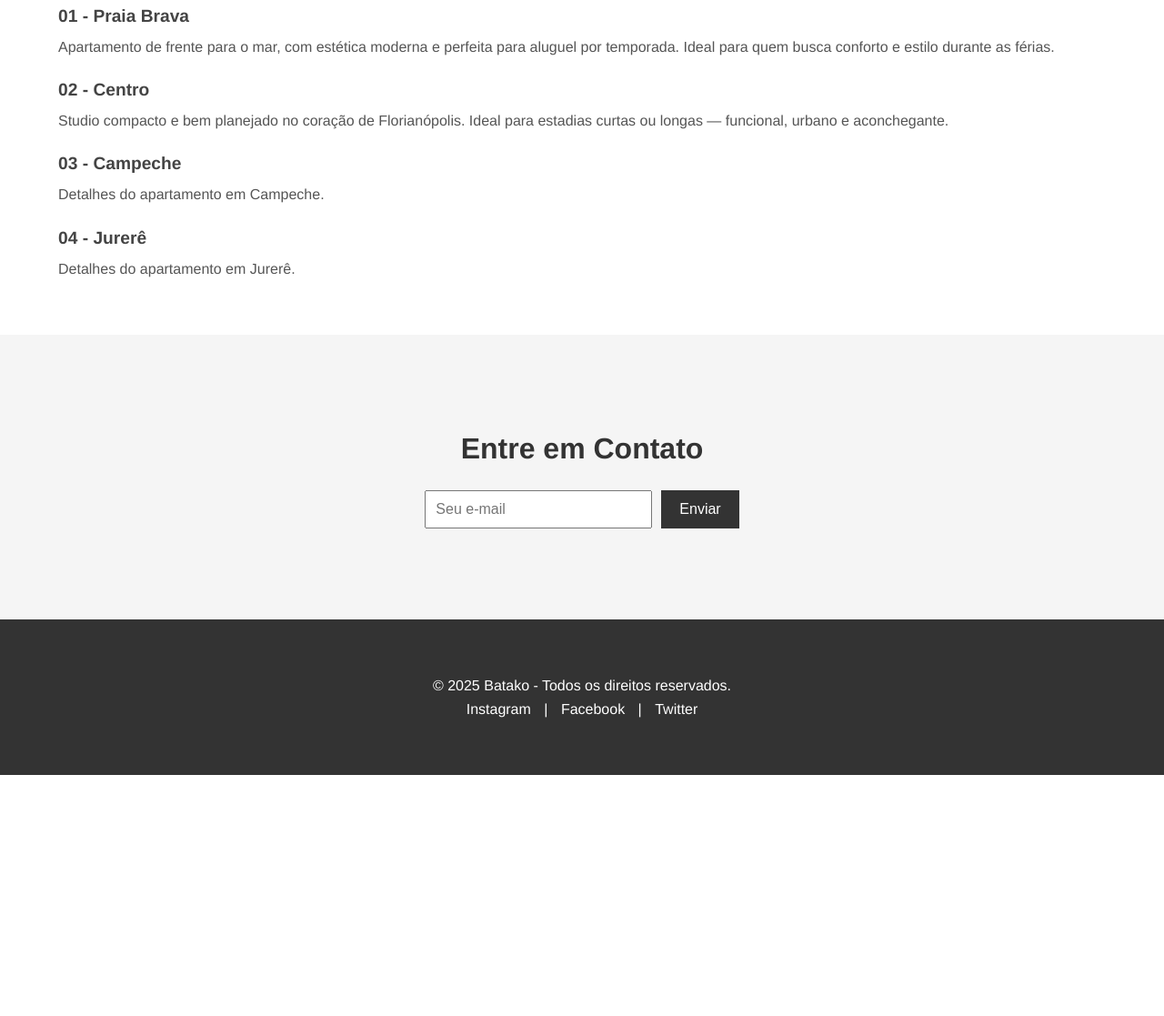
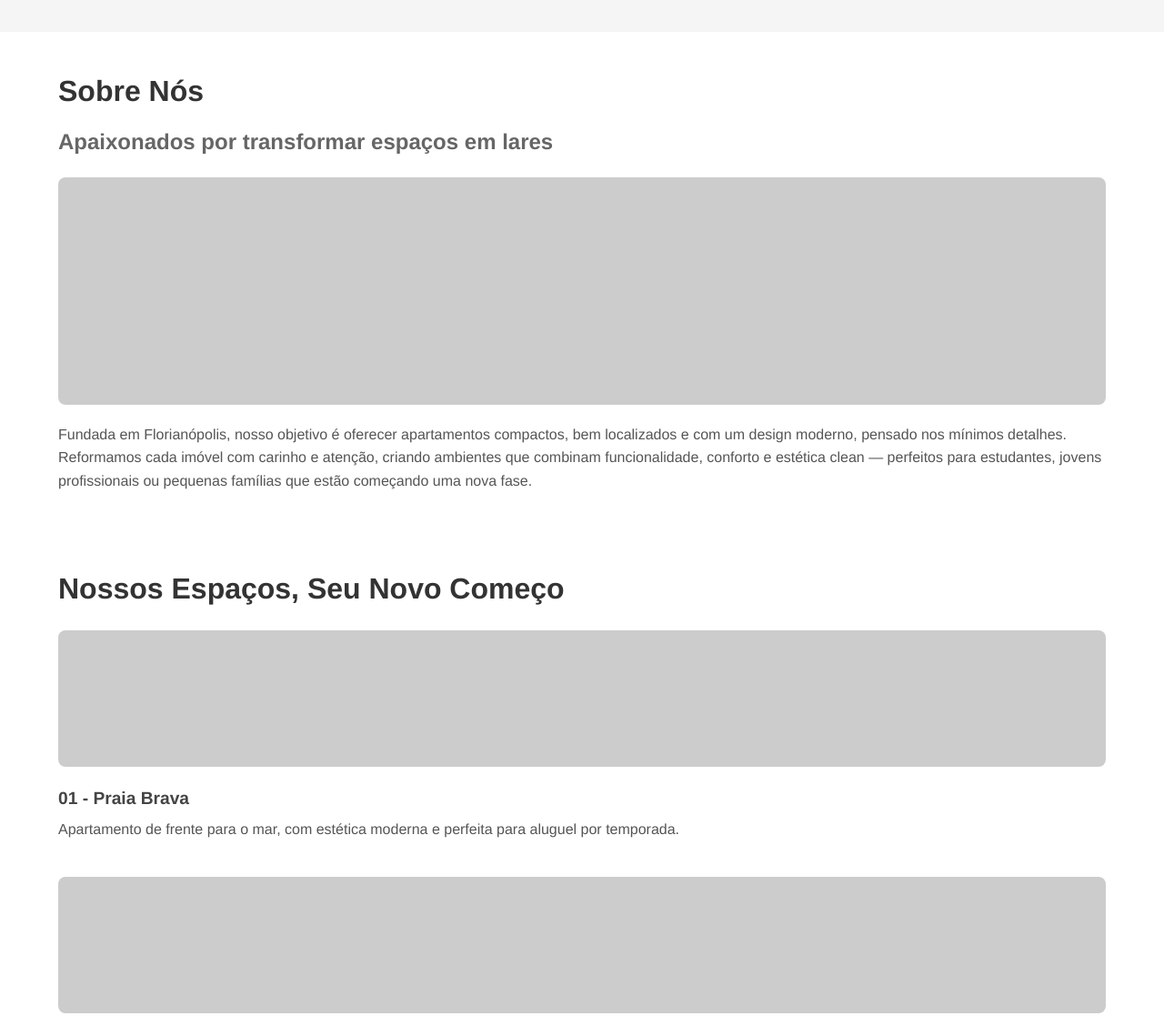
Before and after one commit to Fichusgg/malma-website, a plain HTML site: page index.html in a window 1280 px wide. Shown: the part 735-1852 px from the top of the page at 91% size. Before the commit the page ends 1587 px from the top, so only its background shows below. Drawn offline with Linux system fonts and the light colour scheme; a script that the page names is missing.

Commit message:
Gray Placeholder

```diff
--- a/index.html
+++ b/index.html
@@ -12,6 +12,7 @@
     <div class="container">
       <h4>Bem-vindo à sua nova forma de morar</h4>
       <h1>Viva o Essencial. Viva Malma</h1>
+      <div class="placeholder-image large"></div>
       <p>Apartamentos compactos, reformados com estilo moderno e pensados para o seu dia a dia em Florianópolis.</p>
     </div>
   </section>
@@ -21,6 +22,7 @@
     <div class="container">
       <h2>Sobre Nós</h2>
       <h3>Apaixonados por transformar espaços em lares</h3>
+      <div class="placeholder-image medium"></div>
       <p>Fundada em Florianópolis, nosso objetivo é oferecer apartamentos compactos, bem localizados e com um design moderno, pensado nos mínimos detalhes. Reformamos cada imóvel com carinho e atenção, criando ambientes que combinam funcionalidade, conforto e estética clean — perfeitos para estudantes, jovens profissionais ou pequenas famílias que estão começando uma nova fase.</p>
     </div>
   </section>
@@ -29,19 +31,27 @@
   <section class="projects">
     <div class="container">
       <h2>Nossos Espaços, Seu Novo Começo</h2>
+
       <div class="property">
+        <div class="placeholder-image small"></div>
         <h4>01 - Praia Brava</h4>
-        <p>Apartamento de frente para o mar, com estética moderna e perfeita para aluguel por temporada. Ideal para quem busca conforto e estilo durante as férias.</p>
+        <p>Apartamento de frente para o mar, com estética moderna e perfeita para aluguel por temporada.</p>
       </div>
+
       <div class="property">
+        <div class="placeholder-image small"></div>
         <h4>02 - Centro</h4>
-        <p>Studio compacto e bem planejado no coração de Florianópolis. Ideal para estadias curtas ou longas — funcional, urbano e aconchegante.</p>
+        <p>Studio compacto e bem planejado no coração de Florianópolis. Ideal para estadias curtas ou longas.</p>
       </div>
+
       <div class="property">
+        <div class="placeholder-image small"></div>
         <h4>03 - Campeche</h4>
         <p>Detalhes do apartamento em Campeche.</p>
       </div>
+
       <div class="property">
+        <div class="placeholder-image small"></div>
         <h4>04 - Jurerê</h4>
         <p>Detalhes do apartamento em Jurerê.</p>
       </div>
--- a/styles.css
+++ b/styles.css
@@ -17,6 +17,28 @@ body {
   max-width: 1200px;
   margin: auto;
   padding: 40px 0;
+}
+
+/* Placeholder images */
+.placeholder-image {
+  background-color: #ccc;
+  border-radius: 8px;
+  margin: 20px 0;
+}
+
+.placeholder-image.small {
+  width: 100%;
+  height: 150px;
+}
+
+.placeholder-image.medium {
+  width: 100%;
+  height: 250px;
+}
+
+.placeholder-image.large {
+  width: 100%;
+  height: 400px;
 }
 
 /* Hero Section */
@@ -66,7 +88,7 @@ body {
 }
 
 .property {
-  margin-bottom: 20px;
+  margin-bottom: 40px;
 }
 
 .property h4 {
@@ -96,6 +118,7 @@ body {
   display: flex;
   justify-content: center;
   gap: 10px;
+  flex-wrap: wrap;
 }
 
 .contact input[type="email"] {
```
